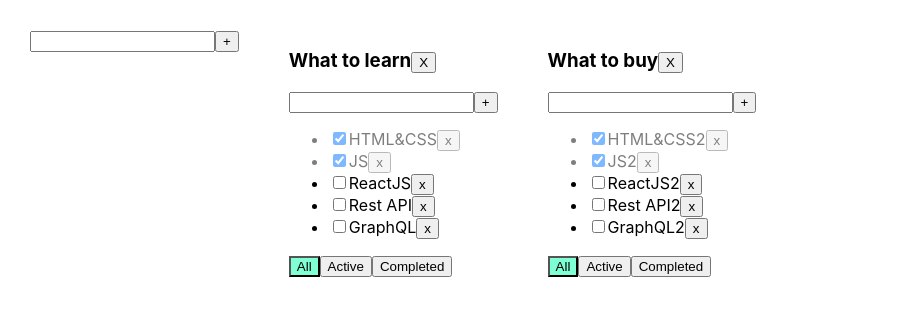
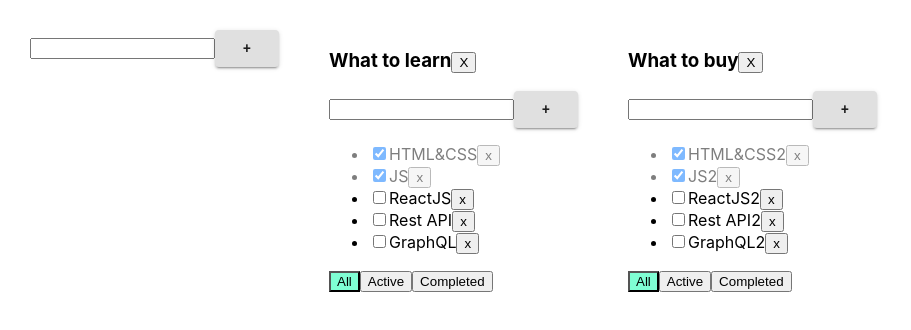
Before and after one commit to artem5511/it-incubator-todolist-ts, a React (Create React App) app: page / in a window 1280 px wide. Shown: the top 330 px of the page, without its empty margins (0-911 px from the left). Built offline with nearby package versions, Linux system fonts and the light colour scheme.

Commit message:
add material ui

```diff
--- a/package.json
+++ b/package.json
@@ -4,6 +4,8 @@
   "private": true,
   "dependencies": {
     "@emotion/react": "^11.10.4",
+    "@material-ui/core": "^4.12.4",
+    "@material-ui/icons": "^4.11.3",
     "@testing-library/jest-dom": "^5.16.5",
     "@testing-library/react": "^13.4.0",
     "@testing-library/user-event": "^14.4.3",
--- a/src/AddItemForm.tsx
+++ b/src/AddItemForm.tsx
@@ -1,4 +1,8 @@
 import React, {ChangeEvent, KeyboardEvent, useState} from 'react';
+ import {Button} from '@material-ui/core';
+//если автоматом, то тянет всю библиотеку и тормозить будет
+// import Button from '@mui/material/Button';
+//лучше так
 
 type PropsType = {
     callback: (title: string) => void
@@ -34,7 +38,9 @@ export const AddItemForm = (props: PropsType) => {
                    onKeyPress={onKeyPressHandler}
                    className={error ? "error" : ""}
             />
-            <button onClick={addTask}>+</button>
+            {/*<button onClick={addTask}>+</button>*/}
+            <Button variant="contained">+</Button>
+
             {error && <div className="error-message">{error}</div>}
         </div>
     );
--- a/src/EditableSpan.tsx
+++ b/src/EditableSpan.tsx
@@ -18,14 +18,12 @@ export const EditableSpan = (props: PropsType) => {
     const onChangeHandler = (e: ChangeEvent<HTMLInputElement>) => {
         setNewTitle(e.currentTarget.value)
     }
-
     // const editHandler2 = () =>{
     //     setEdit(false)
     // }
     const updateTitle = () => {
        props.callback(newTitle)
     }
-
     return (
         edit
             ? <input value={newTitle} onBlur={editHandler} onChange={onChangeHandler} autoFocus/>
```
Also changed, not shown: 1 other file (tests, documents, lock files or other folders).
